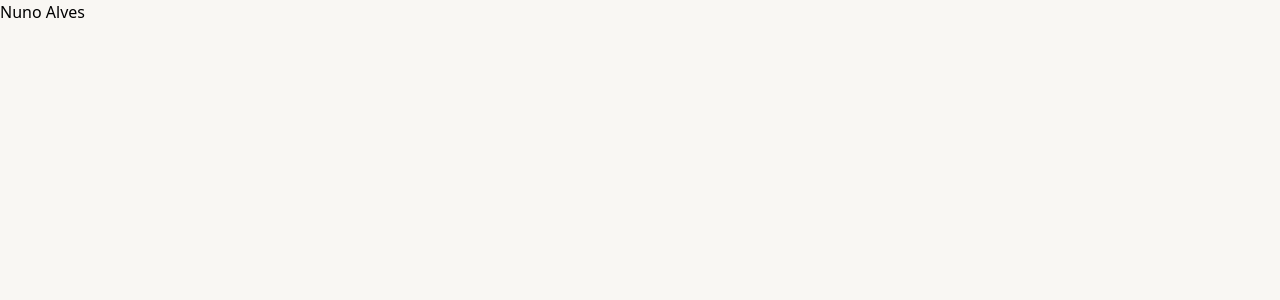
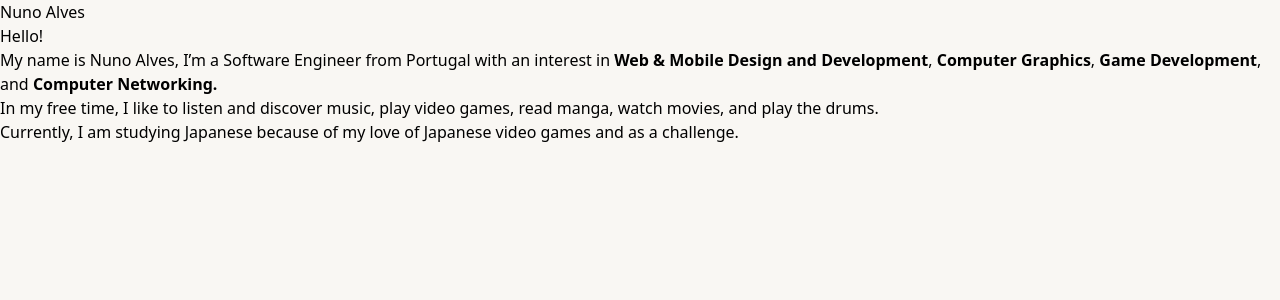
Before and after one commit to Homailot/Homailot.github.io, a React (Vite) app: page / in a window 1280 px wide. Shown: the top 300 px of the page. Built offline with nearby package versions, Linux system fonts and the light colour scheme; a web font is replaced by a local one.

Commit message:
Add about text

```diff
--- a/index.html
+++ b/index.html
@@ -11,6 +11,7 @@
       href="https://fonts.googleapis.com/css2?family=Inter:ital,opsz,wght@0,14..32,100..900;1,14..32,100..900&family=Oswald:wght@200..700&family=Playfair+Display:ital,wght@0,400..900;1,400..900&display=swap"
       rel="stylesheet"
     />
+    <link href="https://fonts.googleapis.com/css2?family=Merriweather:ital,wght@0,300;0,400;0,700;0,900;1,300;1,400;1,700;1,900&display=swap" rel="stylesheet">
     <meta name="description" content="Nuno Alves' personal website." />
     <link rel="apple-touch-icon" href="/logo192.png" />
     <link rel="manifest" href="/manifest.json" />
--- a/src/components/Header.tsx
+++ b/src/components/Header.tsx
@@ -1,6 +1,22 @@
+import { useEffect, useState } from "react";
+
 function Header() {
+  const [scrollPosition, setScrollPosition] = useState(0);
+  const handleScroll = () => {
+      const position = window.scrollY;
+      setScrollPosition(position);
+  };
+
+  useEffect(() => {
+      window.addEventListener('scroll', handleScroll, { passive: true });
+
+      return () => {
+          window.removeEventListener('scroll', handleScroll);
+      };
+  }, []);
+
   return (
-    <header className="bg-satin-linen-200 h-20 flex flex-row items-center w-screen absolute">
+    <header className={`h-20 flex flex-row items-center w-screen fixed ${scrollPosition > 0 && "bg-satin-linen-200"} transition-colors duration-500`}>
       <h1 className="text-3xl font-display font-semibold text-center text-satin-linen-800 ml-8">
         Nuno Alves
       </h1>
--- a/src/i18n.tsx
+++ b/src/i18n.tsx
@@ -13,10 +13,24 @@ void i18n
     },
     resources: {
       en: {
-        translation: {},
+        translation: {
+          about: {
+            greeting: "Hello!",
+            part_1: "My name is Nuno Alves, I’m a Software Engineer from Portugal with an interest in <strong>Web & Mobile Design and Development</strong>, <strong>Computer Graphics</strong>, <strong>Game Development</strong>, and <strong>Computer Networking.</strong>",
+            part_2: "In my free time, I like to listen and discover music, play video games, read manga, watch movies, and play the drums.",
+            part_3: "Currently, I am studying Japanese because of my love of Japanese video games and as a challenge."
+          }
+        },
       },
       pt: {
-        translation: {},
+        translation: {
+          about: {
+            greeting: "Olá!",
+            part_1: "O meu nome é Nuno Alves, sou um Engenheiro de Software residente em Portugal com interesse em <strong>Desenvolvimento e Design para Web & Mobile</strong>, <strong>Computação Gráfica</strong>, <strong>Desenvolvimento de Jogos</strong> e <strong>Redes de Computadores.</strong>",
+            part_2: "Nos meus tempos livres, gosto de ouvir e descobrir música, jogar videojogos, ler manga, ver filmes e tocar bateria.",
+            part_3: "Presentemente, estou a estudar japonês devido à minha paixão por videojogos japoneses e como um desafio."
+          }
+        },
       },
     },
   });
--- a/src/main.tsx
+++ b/src/main.tsx
@@ -4,6 +4,7 @@ import "./index.css";
 import App from "./App";
 import HomePage from "./pages/HomePage";
 import { createBrowserRouter, RouterProvider } from "react-router-dom";
+import './i18n';
 
 const router = createBrowserRouter([
   {
--- a/src/pages/HomePage.tsx
+++ b/src/pages/HomePage.tsx
@@ -1,5 +1,24 @@
+import { Trans, useTranslation } from "react-i18next";
+
 function HomePage() {
-  return <div className="h-screen max-h-screen bg-gradient-to-b from-satin-linen-200 from-10%"></div>;
+  const { t } = useTranslation();
+
+  return <div className="flex flex-row items-center justify-content-center h-screen min-h-screen bg-satin-linen-50">
+    <div className="flex flex-col justify-center items-start w-1/2 bg-satin-linen-100">
+      <h1 className="text-7xl font-display font-semibold text-satin-linen-800 ml-8">
+        {t("about.greeting")}
+      </h1>
+      <p className="text-2xl font-body text-satin-linen-800 ml-8">
+        <Trans i18nKey="about.part_1" t={t} />
+      </p>
+      <p className="text-2xl font-body text-satin-linen-800 ml-8">
+        {t("about.part_2")}
+      </p>
+      <p className="text-2xl font-body text-satin-linen-800 ml-8">
+        {t("about.part_3")}
+      </p>
+    </div>
+  </div>;
 }
 
 export default HomePage;
--- a/tailwind.config.js
+++ b/tailwind.config.js
@@ -6,6 +6,7 @@ export const theme = {
   extend: {
     fontFamily: {
       display: ["Playfair Display", ...defaultTheme.fontFamily.serif],
+      body: ["Merriweather", ...defaultTheme.fontFamily.serif],
     },
   },
   colors: {
```
